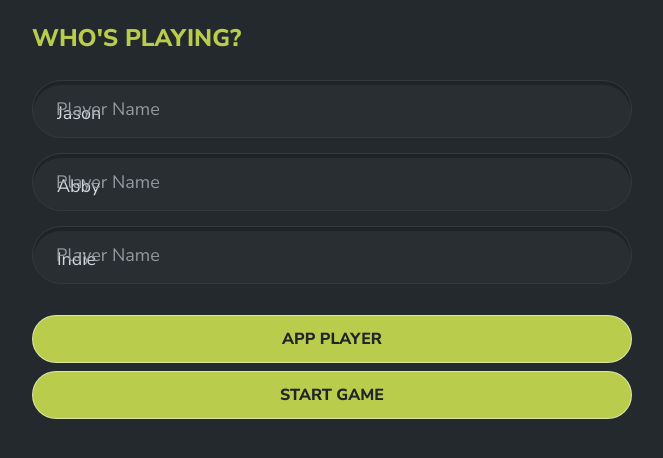
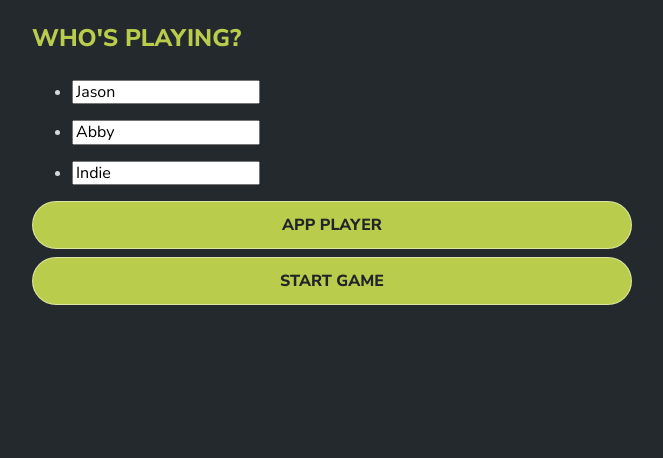
Before and after one commit to jasonjohnson47/angular-score-keeper, an Angular app: page / in a window 1280 px wide. Shown: the top 458 px of the page, without its empty margins (308-971 px from the left). Built offline with nearby package versions, Linux system fonts and the light colour scheme.

Commit message:
Start setting up GameSetupComponent as reactive form

```diff
--- a/src/app/app.module.ts
+++ b/src/app/app.module.ts
@@ -3,6 +3,7 @@ import { BrowserModule } from '@angular/platform-browser';
 
 import { AppRoutingModule } from './app-routing.module';
 import { AppComponent } from './app.component';
+import { ReactiveFormsModule } from '@angular/forms';
 import { FloatingLabelInputComponent } from './floating-label-input/floating-label-input.component';
 import { GameSetupComponent } from './game-setup/game-setup.component';
 
@@ -14,7 +15,8 @@ import { GameSetupComponent } from './game-setup/game-setup.component';
   ],
   imports: [
     BrowserModule,
-    AppRoutingModule
+    AppRoutingModule,
+    ReactiveFormsModule
   ],
   providers: [],
   bootstrap: [AppComponent]
--- a/src/app/game-setup/game-setup.component.html
+++ b/src/app/game-setup/game-setup.component.html
@@ -1,17 +1,19 @@
 <h1>Who's Playing?</h1>
-<ul class="list-unstyled player-list">
-    <li *ngFor="let player of players">
-        <app-floating-label-input
-            label="Player Name"
-            [id]="'name-' + player.id.toString()"
-            [value]="player.name"
-            [required]="true"
-        ></app-floating-label-input>
-    </li>
-</ul>
-<button type="button" class="btn btn-block btn-primary" (click)="addPlayer">App Player</button>
-<button *ngIf="roundToEdit === 1; else elseBlock" type="button" class="btn btn-block btn-primary" (click)="startGame">Start Game</button>
-<ng-template #elseBlock>
-    <button type="button" class="btn btn-block btn-primary" (click)="continueGame">Continue Game</button>
-    <button type="button" class="btn btn-block btn-primary" (click)="startGame">Start New Game</button>
-</ng-template>
+<form [formGroup]="playerNamesForm" (ngSubmit)="onSubmit()">
+
+    <div formArrayName="playerNames">
+        <ul *ngFor="let playerName of playerNames.controls; let i=index">
+            <li>
+                <label for="player-{{i}}"></label>
+                <input id="player-{{i}}" type="text" [formControlName]="i">
+            </li>
+        </ul>
+    </div>
+
+    <button type="button" class="btn btn-block btn-primary" (click)="addPlayerNameField()">App Player</button>
+    <button *ngIf="roundToEdit === 1; else elseBlock" type="submit" class="btn btn-block btn-primary">Start Game</button>
+    <ng-template #elseBlock>
+        <button type="submit" class="btn btn-block btn-primary">Continue Game</button>
+        <button type="submit" class="btn btn-block btn-primary">Start New Game</button>
+    </ng-template>
+</form>
--- a/src/app/game-setup/game-setup.component.ts
+++ b/src/app/game-setup/game-setup.component.ts
@@ -1,4 +1,5 @@
 import { Component, OnInit } from '@angular/core';
+import { FormBuilder, FormArray, FormGroup, FormControl } from '@angular/forms';
 import { PlayerService } from '../player.service';
 import { Player } from '../player';
 
@@ -9,16 +10,44 @@ import { Player } from '../player';
 })
 export class GameSetupComponent implements OnInit {
 
-  constructor(private playerService: PlayerService) { }
+  constructor(
+    private playerService: PlayerService,
+    private fb: FormBuilder
+  ) { }
 
   roundToEdit = 1;
+
   players: Player[] = [];
+  playerNameControls: FormControl[] = [];
+  playerNamesForm: FormGroup = this.fb.group({});
 
   getPlayers(): void {
     this.players = this.playerService.getPlayers();
+
+    this.playerNameControls = this.players.map((player: Player) => this.fb.control(player.name));
+
+    this.playerNamesForm = this.fb.group({
+      playerNames: this.fb.array(
+        this.playerNameControls
+      )
+    });
   }
 
-  addPlayer() {}
+  get playerNames() {
+    return this.playerNamesForm.get('playerNames') as FormArray;
+  }
+
+  addPlayerNameField() {
+    this.playerNames.push(this.fb.control(''));
+  }
+
+  onSubmit() {
+    console.log(this.playerNames.value);
+    console.log(this.players);
+    console.log(this.playerNameControls);
+    //startGame()
+    //continueGame()
+  }
   startGame() {}
   continueGame() {}
 
```
